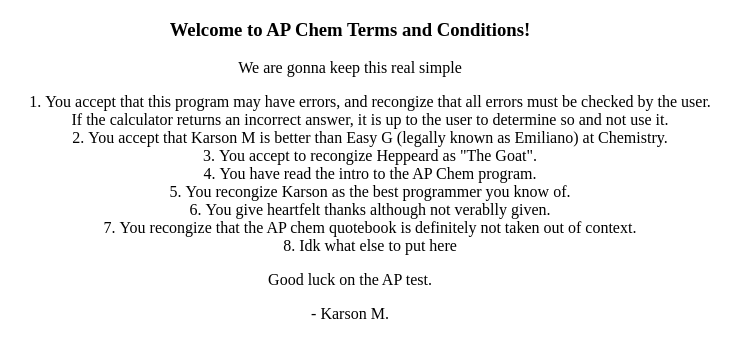
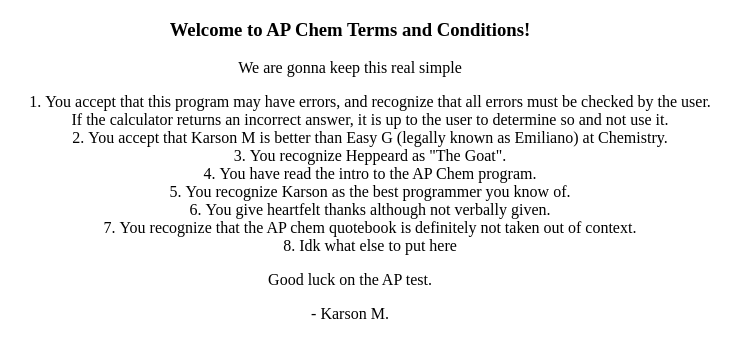
Before and after one commit to Kargone/karson123, a plain HTML site: page termsandconditions.html in a window 1280 px wide. Shown: the whole page, without its empty margins (290-1031 px from the left). Drawn offline with Linux system fonts and the light colour scheme.

Commit message:
spelling mistakes corrected in terms and conditions

```diff
--- a/termsandconditions.html
+++ b/termsandconditions.html
@@ -26,13 +26,13 @@
         <h3>Welcome to AP Chem Terms and Conditions!</h3>
         <p>We are gonna keep this real simple</p>
         <ol type="1" class="center">
-            <li>You accept that this program may have errors, and recongize that all errors must be checked by the user. <br> If the calculator returns an incorrect answer, it is up to the user to determine so and not use it.</li>
+            <li>You accept that this program may have errors, and recognize that all errors must be checked by the user. <br> If the calculator returns an incorrect answer, it is up to the user to determine so and not use it.</li>
             <li>You accept that Karson M is better than Easy G (legally known as Emiliano) at Chemistry.</li>
-            <li>You accept to recongize Heppeard as "The Goat".</li>
+            <li>You recognize Heppeard as "The Goat".</li>
             <li>You have read the intro to the AP Chem program.</li>
-            <li>You recongize Karson as the best programmer you know of.</li>
-            <li>You give heartfelt thanks although not verablly given.</li>
-            <li>You recongize that the AP chem quotebook is definitely not taken out of context.</li>
+            <li>You recognize Karson as the best programmer you know of.</li>
+            <li>You give heartfelt thanks although not verbally given.</li>
+            <li>You recognize that the AP chem quotebook is definitely not taken out of context.</li>
             <li>Idk what else to put here</li>
         </ol>
         <p>Good luck on the AP test.</p>
```
